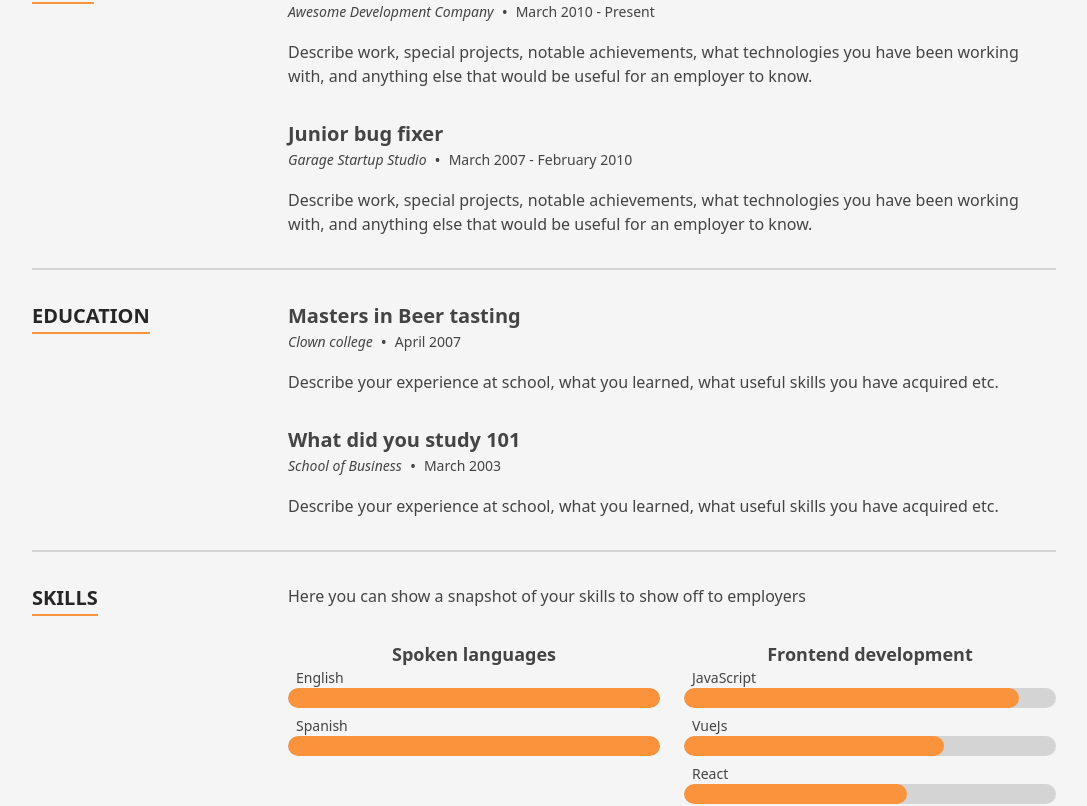
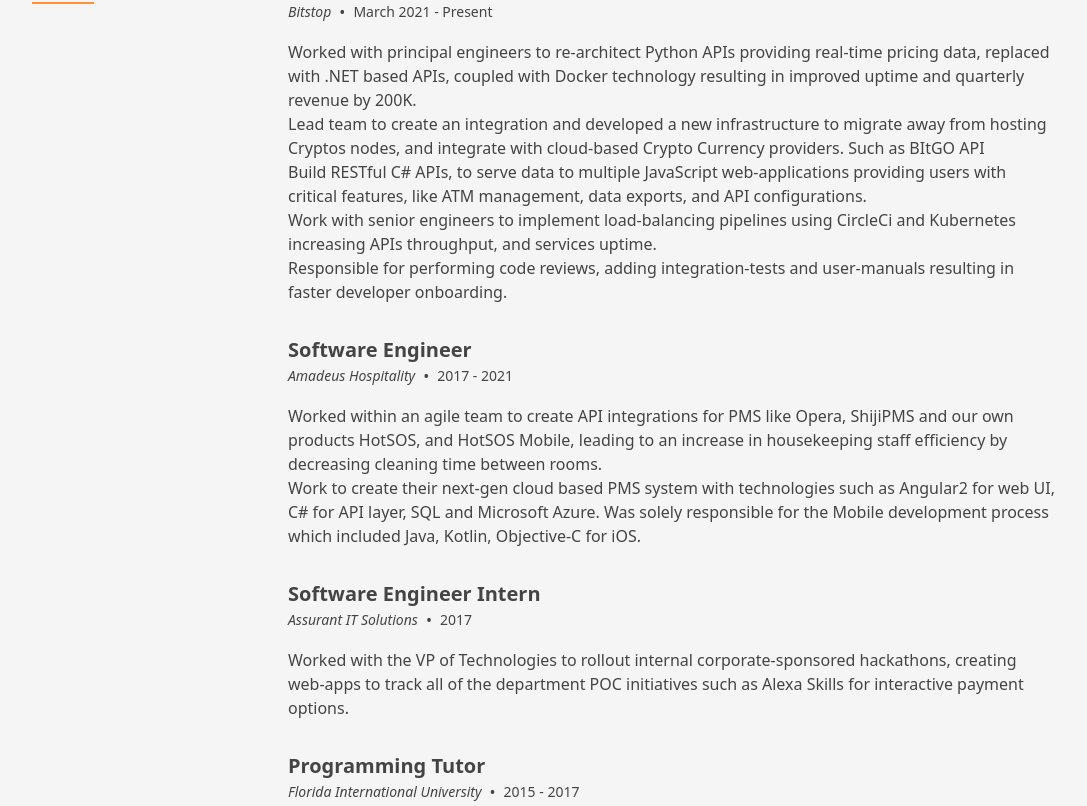
Before and after one commit to ChaoticDreamsCorp/business-card, a Next.js app: page / in a window 1280 px wide. Shown: the part 1384-2190 px from the top of the page, without its empty margins (96-1183 px from the left). Built offline with nearby package versions, Linux system fonts and the light colour scheme.

Commit message:
update resume sections

```diff
--- a/src/components/Sections/Contact/ContactForm.tsx
+++ b/src/components/Sections/Contact/ContactForm.tsx
@@ -35,6 +35,7 @@
       /**
        * This is a good starting point to wire up your form submission logic
        * */
+      //TODO: Wire up functionality to actually send emails
       console.log('Data to send: ', data);
     },
     [data],
--- a/src/data/data.tsx
+++ b/src/data/data.tsx
@@ -78,7 +78,7 @@
         at <strong className="text-stone-100">Bitstop Inc</strong> Helping build the leading Bitcoin ATM platform.
       </p>
       <p className="prose-sm text-stone-200 sm:prose-base lg:prose-lg">
-        In my free time time, you can catch me training at the gym, going with my dad to the track <strong className="text-stone-100">writing</strong>,
+        In my free time, you can catch me training at the gym, going with my dad to the track <strong className="text-stone-100">driving</strong>,
         Writing my next <strong className="text-stone-100">book</strong>, or traveling to{' '}
         <strong className="text-stone-100">the Dominican Republic</strong>.
       </p>
@@ -278,27 +278,86 @@
 
 export const experience: TimelineItem[] = [
   {
-    date: 'March 2010 - Present',
-    location: 'Awesome Development Company',
-    title: 'Senior UX Engineer',
+    date: 'March 2021 - Present',
+    location: 'Bitstop',
+    title: 'Software Engineer Lead',
     content: (
-      <p>
-        Describe work, special projects, notable achievements, what technologies you have been working with, and
-        anything else that would be useful for an employer to know.
-      </p>
+      <ul>
+        <li>
+          <p>
+            Worked with principal engineers to re-architect Python APIs providing real-time pricing data, replaced with .NET based APIs, coupled with Docker technology resulting in improved uptime and quarterly revenue by 200K.
+          </p>
+        </li>
+        <li>
+          <p>
+          Lead team to create an integration and developed a new infrastructure to migrate away from hosting Cryptos nodes, and integrate with cloud-based Crypto Currency providers. Such as BItGO API
+          </p>
+        </li>
+        <li>
+          <p>
+          Build RESTful C# APIs, to serve data to multiple JavaScript web-applications providing users with critical features, like ATM management, data exports, and API configurations.
+          </p>
+        </li>
+        <li>
+          <p>
+          Work with senior engineers to implement load-balancing pipelines using CircleCi and Kubernetes increasing APIs throughput, and services uptime.
+          </p>
+        </li>
+        <li>
+          <p>
+          Responsible for performing code reviews, adding integration-tests and user-manuals resulting in faster developer onboarding.
+          </p>
+        </li>
+      </ul>
     ),
   },
   {
-    date: 'March 2007 - February 2010',
-    location: 'Garage Startup Studio',
-    title: 'Junior bug fixer',
+    date: '2017 - 2021',
+    location: 'Amadeus Hospitality',
+    title: 'Software Engineer',
     content: (
-      <p>
-        Describe work, special projects, notable achievements, what technologies you have been working with, and
-        anything else that would be useful for an employer to know.
-      </p>
+      <ul>
+        <li>
+          <p>
+          Worked within an agile team to create API integrations for PMS like Opera, ShijiPMS and our own products HotSOS, and HotSOS Mobile, leading to an increase in housekeeping staff efficiency by decreasing cleaning time between rooms.
+          </p>
+        </li>
+        <li>
+          <p>
+          Work to create their next-gen cloud based PMS system with technologies such as Angular2 for web UI, C# for API layer, SQL and Microsoft Azure. Was solely responsible for the Mobile development process which included Java, Kotlin, Objective-C for iOS.
+          </p>
+        </li>
+      </ul>
     ),
   },
+  {
+  date: '2017',
+  location: 'Assurant IT Solutions',
+  title: 'Software Engineer Intern',
+  content: (
+    <ul>
+      <li>
+        <p>
+        Worked with the VP of Technologies to rollout internal corporate-sponsored hackathons, creating web-apps to track all of the department POC initiatives such as Alexa Skills for interactive payment options.
+        </p>
+      </li>
+    </ul>
+  ),
+},
+{
+  date: '2015 - 2017',
+  location: 'Florida International University',
+  title: 'Programming Tutor',
+  content: (
+    <ul>
+      <li>
+        <p>
+        Worked with the computer science department to provide individualized study sessions for students seeking help with Database Management, web development, and programming I, II, III; leading to an increase of students passing finals.
+        </p>
+      </li>
+    </ul>
+  ),
+},
 ];
 
 /**
```
